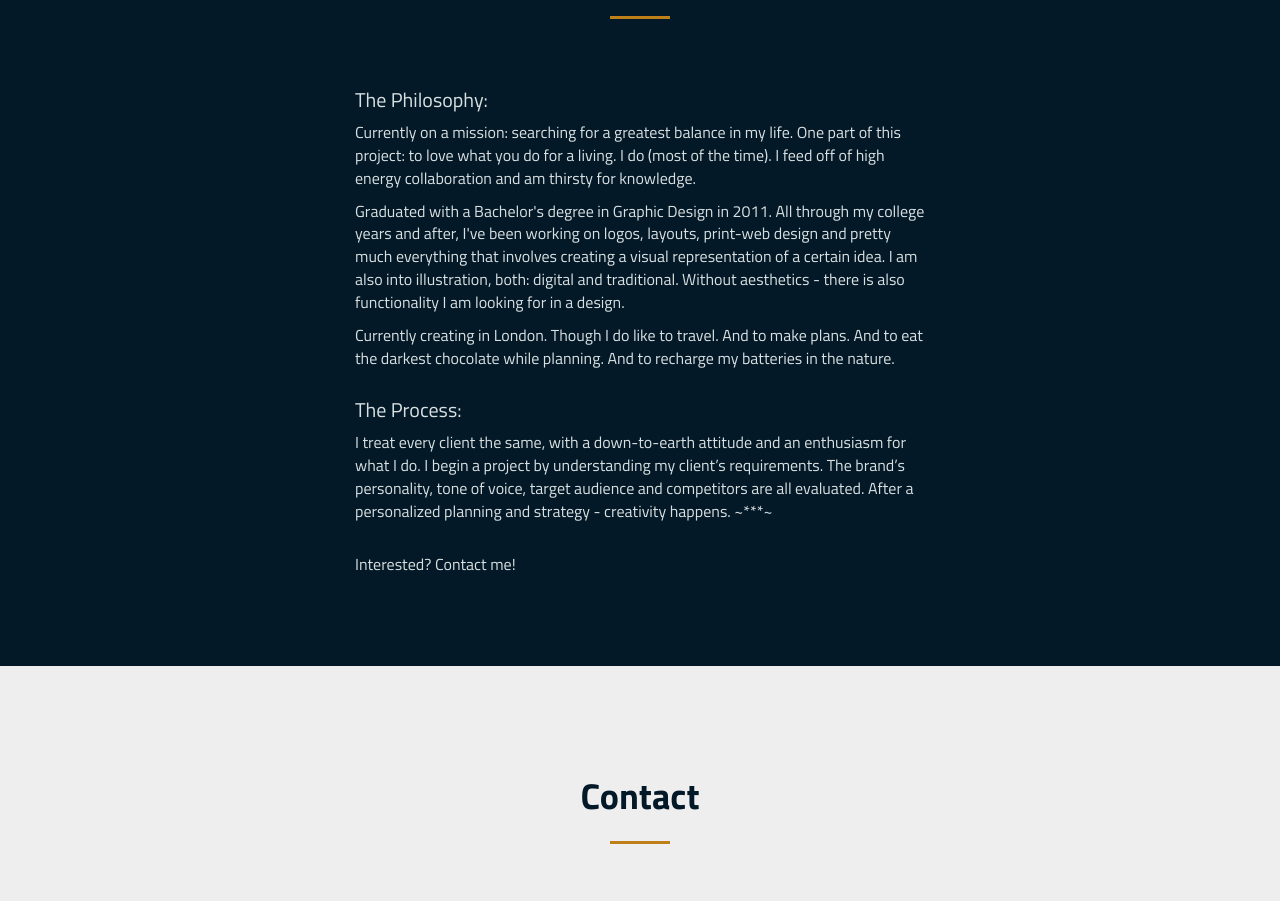
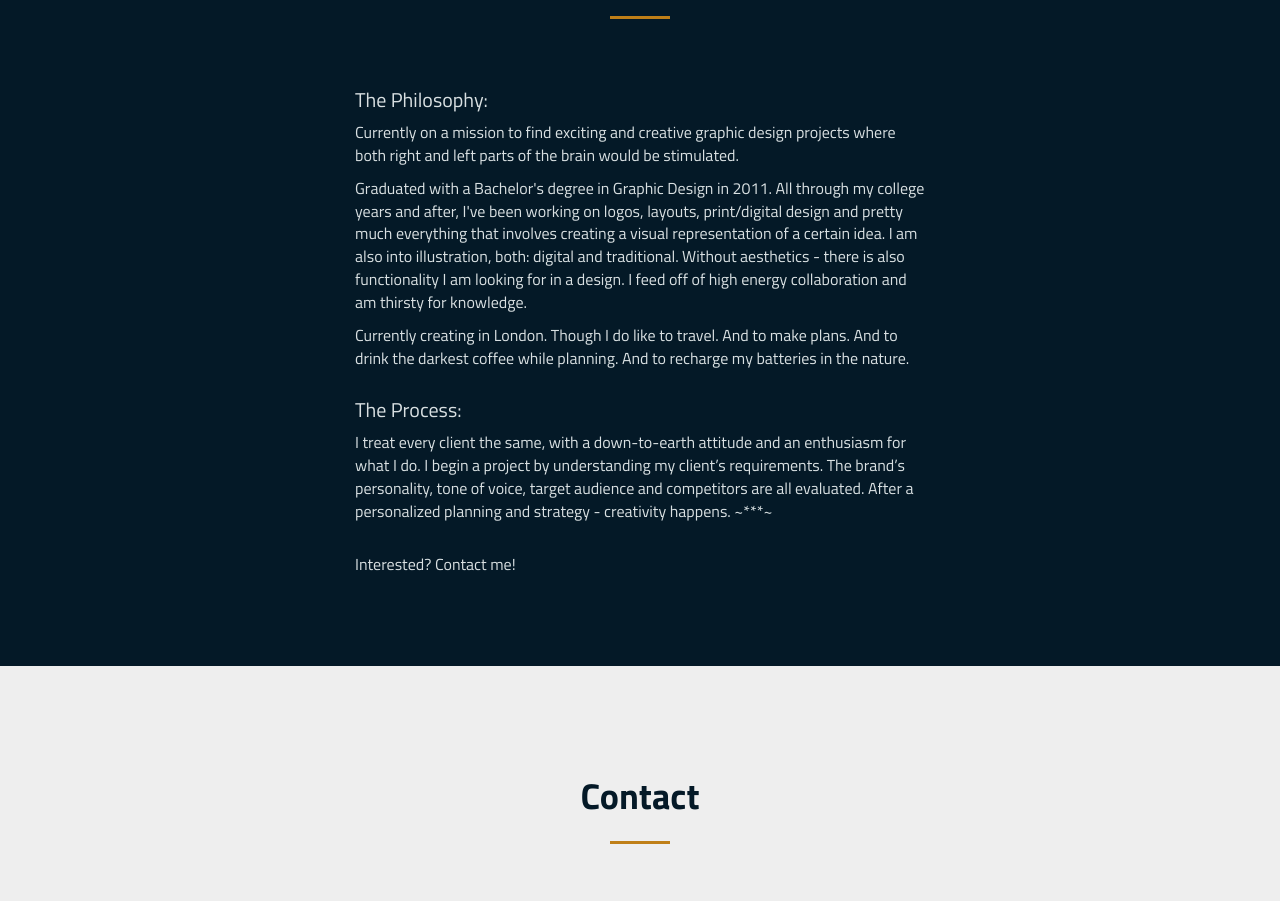
Before and after one commit to simamarc/simamarc.github.io, a plain HTML site: page index.html in a window 1280 px wide. Shown: the part 3729-4630 px from the top of the page. Drawn offline with nearby package versions, Linux system fonts and the light colour scheme.

Commit message:
Update about copy

```diff
--- a/index.html
+++ b/index.html
@@ -480,18 +480,18 @@
         <div class="about-wrapper">
           <h4>The Philosophy:</h4>
           <p>
-            Currently on a mission: searching for a greatest balance in my life.
-            One part of this project: to love what you do for a living.
-            I do (most of the time). I feed off of high energy collaboration and am thirsty for knowledge.
+            Currently on a mission to find exciting and creative graphic design projects where both right
+            and left parts of the brain would be stimulated.
           </p>
           <p>
             Graduated with a Bachelor's degree in Graphic Design in 2011. All through my college years and after,
-            I've been working on logos, layouts, print-web design and pretty much everything that involves creating
+            I've been working on logos, layouts, print/digital design and pretty much everything that involves creating
             a visual representation of a certain idea. I am also into illustration, both: digital and traditional.
-            Without aesthetics - there is also functionality I am looking for in a design.
+            Without aesthetics - there is also functionality I am looking for in a design. I feed off of high energy
+            collaboration and am thirsty for knowledge.
           </p>
           <p>
-            Currently creating in London. Though I do like to travel. And to make plans. And to eat the darkest chocolate
+            Currently creating in London. Though I do like to travel. And to make plans. And to drink the darkest coffee
             while planning. And to recharge my batteries in the nature.
           </p>
           <div class="small-space"></div>
```
